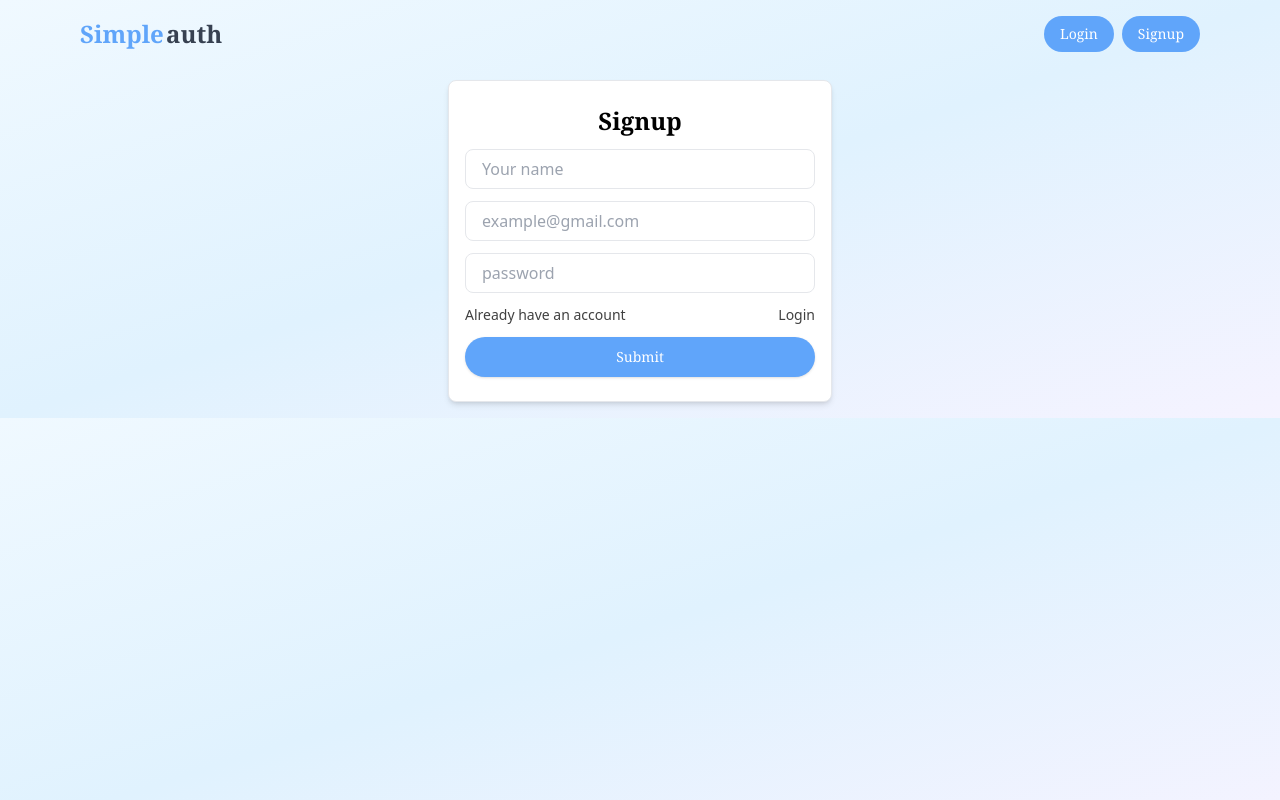
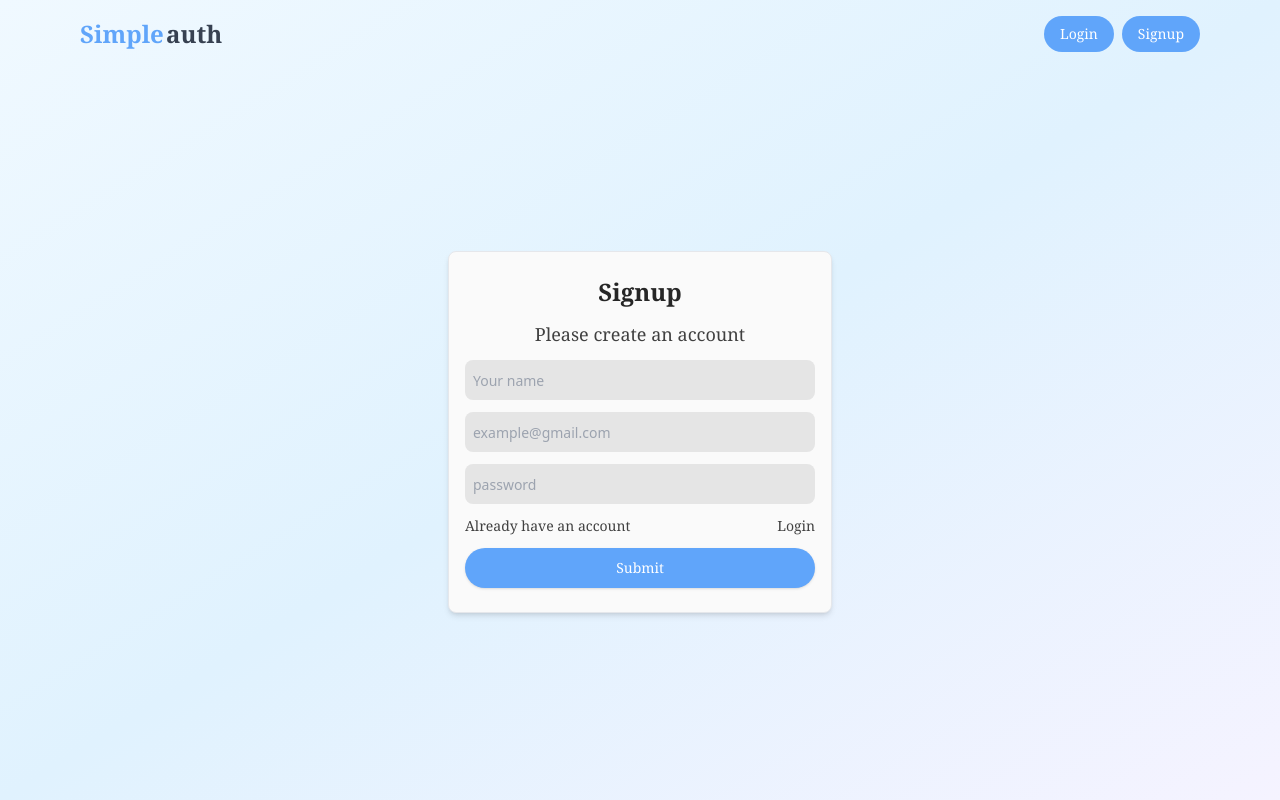
Before and after one commit to AungMyoAye101/AUTH-MERN, a React (Vite) app in the folder client/: page /signup in a window 1280 px wide. Built offline with nearby package versions, Linux system fonts and the light colour scheme; no server answers.

Commit message:
Update:form and input style

```diff
--- a/client/src/components/ui/Form.tsx
+++ b/client/src/components/ui/Form.tsx
@@ -51,8 +51,9 @@ const Form = ({ children, method, endpoint, headingText, data, setError, redirec
     }
     const spinner = <div className="w-4 h-4 rounded-full border-2 border-white border-t-transparent bg-transparent animate-spin"></div>
     return (
-        <form onSubmit={onSubmit} className="min-w-lg w-96 max-w-xl bg-white px-4 py-6 rounded-lg shadow-md border flex flex-col gap-3">
-            <h1 className="text-xl md:text-2xl font-semibold text-center font-serif">{headingText}</h1>
+        <form onSubmit={onSubmit} className="min-w-lg w-96 max-w-xl bg-neutral-50 px-4 py-6 rounded-lg shadow-md border flex flex-col gap-3">
+            <h1 className="text-xl md:text-2xl font-semibold text-center font-serif text-neutral-800">{headingText}</h1>
+
             {children}
             <Button type="submit" className="bg-blue-200 text-white h-10 flex items-center justify-center">{loading ? spinner : 'Submit'}</Button>
 
--- a/client/src/components/ui/FormController.tsx
+++ b/client/src/components/ui/FormController.tsx
@@ -6,14 +6,18 @@ type InputType = {
     id: string,
     placeholder: string,
     style?: string,
-    onChange: (e: React.ChangeEvent<HTMLInputElement>) => void
+    onChange: (e: React.ChangeEvent<HTMLInputElement>) => void,
+    icon?: any
 
 }
 
-const FormController = ({ data, disable, type = 'text', name, id, placeholder, onChange, style }: InputType) => {
+const FormController = ({ data, disable, type = 'text', name, id, placeholder, onChange, style, icon }: InputType) => {
     return (
-        <label htmlFor={id}>
-            <input value={data} disabled={disable ? true : false} type={type} name={name} id={id} onChange={onChange} placeholder={placeholder} className={`h-10 px-4 w-full border focus:outline-none bg-gray-100 rounded-lg ${style}`} />
+        <label htmlFor={id} className={`h-10 w-full flex items-center  bg-neutral-200 rounded-lg text-sm overflow-hidden ${style}`}>
+            {
+                icon && <span>{icon}</span>
+            }
+            <input value={data} disabled={disable ? true : false} type={type} name={name} id={id} onChange={onChange} placeholder={placeholder} className="w-full h-full border-none focus:outline-none bg-transparent ml-2 " />
         </label>
     )
 }
--- a/client/src/index.css
+++ b/client/src/index.css
@@ -6,6 +6,10 @@
 @layer base {
     body {
         @apply bg-gradient-to-br from-sky-50 via-sky-100 to-violet-50 m-0 p-0 relative box-border
+    }
+
+    .container {
+        @apply h-[calc(100vh-64px)] flex justify-center items-center
     }
 
     .link_btn {
@@ -17,6 +21,6 @@
     }
 
     .link_text {
-        @apply text-neutral-700 hover:text-purple-400 font-sans text-sm
+        @apply text-neutral-700 hover:text-purple-500 font-serif text-sm
     }
 }
--- a/client/src/pages/FindAccount.tsx
+++ b/client/src/pages/FindAccount.tsx
@@ -42,13 +42,14 @@ const FindAccount = () => {
     }
 
     return (
-        <section className='flex justify-center '>
+        <section className='container '>
             <form onSubmit={findAccount} className='min-w-lg w-96 max-w-xl bg-white px-4 py-6 rounded-lg shadow-md border flex flex-col gap-3'>
                 <h1 className='text-lg font-semibold text-center'>Find your account</h1>
+                <h2 className="text-base md:text-lg font-medium font-serif text-center text-neutral-700">Please enter your email address</h2>
                 <input type="email" name='email' value={email} onChange={(e) => (setEmail(e.target.value))} className='py-1.5 px-4 w-full border focus:outline-none bg-gray-50 rounded-lg ' placeholder='your@gmail.com' />
-                <Button type="submit" loading={loading} >Find</Button>
+                <Button type="submit" loading={loading} className='text-base ' >Find account</Button>
                 {
-                    error && <p className='bg-red-400 p-2 text-sm text-white'>{error}</p>
+                    error && <p className='bg-red-400 p-2 text-sm text-white rounded-full flex justify-center items-center'>{error}</p>
                 }
             </form>
 
--- a/client/src/pages/Login.tsx
+++ b/client/src/pages/Login.tsx
@@ -21,11 +21,12 @@ const Login = () => {
     }
 
     return (
-        <section className='flex justify-center items-center  p-4'>
+        <section className='container'>
 
             <Form headingText='Login' method='POST' endpoint={'/auth/login'} data={data} setError={setError} redirect='/' error={error}>
+                <h2 className="text-base md:text-lg font-medium font-serif text-center text-neutral-700">Please login your account</h2>
                 {
-                    loginData.map((field, i) => (<FormController key={i} type={field.type} name={field.name} id={field.name} placeholder={field.placeholder} onChange={handleChange} style="bg-white" />))
+                    loginData.map((field, i) => (<FormController key={i} type={field.type} name={field.name} id={field.name} placeholder={field.placeholder} onChange={handleChange} />))
                 }
                 <div className='flex justify-between items-center gap-2 text-sm'>
                     <Link to={'/find_account'} className='link_text'>Forgot password?</Link>
--- a/client/src/pages/Signup.tsx
+++ b/client/src/pages/Signup.tsx
@@ -26,13 +26,14 @@ const Signup = () => {
 
 
     return (
-        <section className='flex justify-center items-center  p-4'>
+        <section className='container'>
 
             <Form headingText='Signup' method='POST' endpoint={'/auth/register'} data={data} setError={setError} redirect='/' error={error}>
+                <h2 className="text-base md:text-lg font-medium font-serif text-center text-neutral-700">Please create an account</h2>
                 {
-                    signupData.map((data, i) => (<FormController key={i} type={data.type} name={data.name} id={data.name} placeholder={data.placeholder} onChange={(e) => handleChange(e)} style="bg-white" />))
+                    signupData.map((data, i) => (<FormController key={i} type={data.type} name={data.name} id={data.name} placeholder={data.placeholder} onChange={(e) => handleChange(e)} />))
                 }
-                <div className='flex justify-between items-center gap-2 text-sm'>
+                <div className='flex justify-between items-center gap-2 '>
                     <p className='link_text'>Already have an account</p>
                     <Link to={'/login'} className='link_text'>Login</Link>
                 </div>
```
